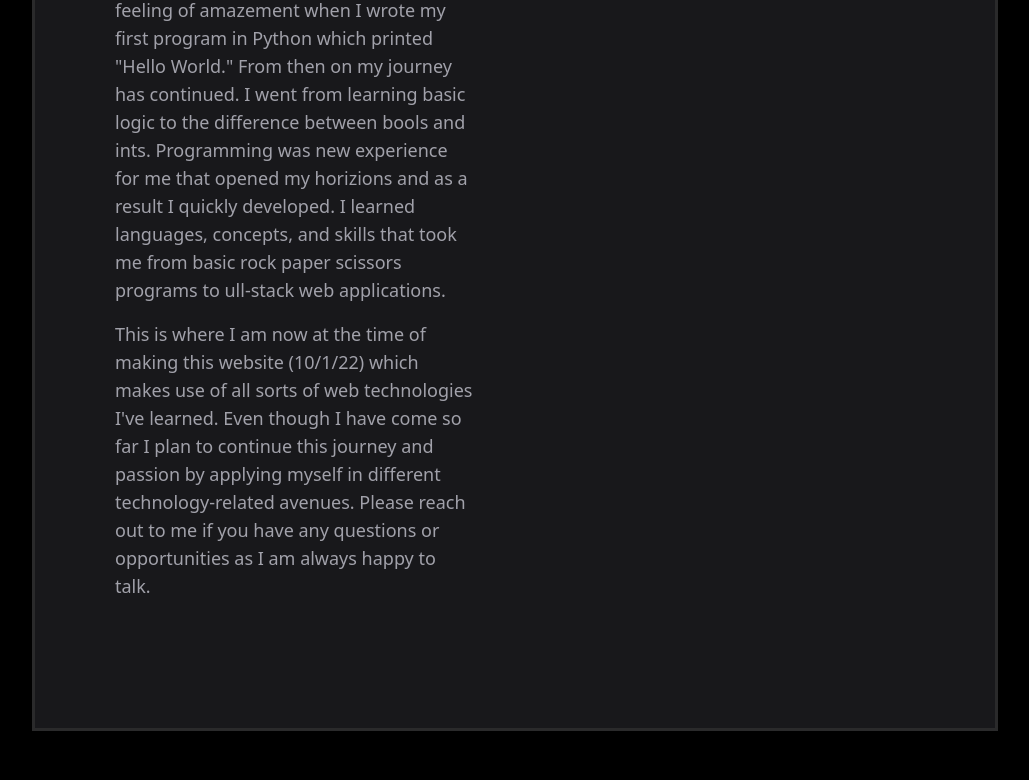
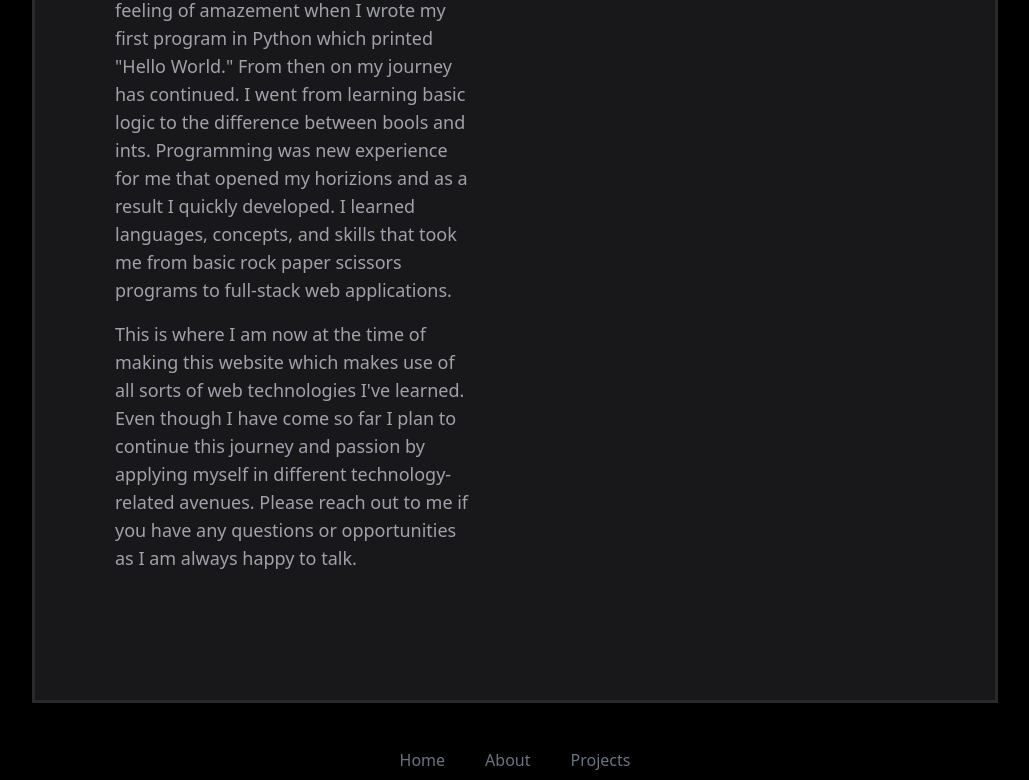
Before and after one commit to Seanrk06/PersonalPortfolio, a React (Create React App) app: page /about in a window 1280 px wide. Shown: the part 404-1184 px from the top of the page, without its empty margins (125-1154 px from the left). Built offline with nearby package versions, Linux system fonts and the light colour scheme.

Commit message:
Update AboutTitle.jsx

```diff
--- a/src/components/AboutTitle.jsx
+++ b/src/components/AboutTitle.jsx
@@ -15,13 +15,14 @@ function AboutTitle(props) {
           bools and ints. Programming was new experience for me that opened my
           horizions and as a result I quickly developed. I learned languages,
           concepts, and skills that took me from basic rock paper scissors
-          programs to ull-stack web applications.
+          programs to full-stack web applications.
           <p className="pt-4">
-            This is where I am now at the time of making this website (10/1/22)
-            which makes use of all sorts of web technologies I've learned. Even though I have come so far I plan to
-            continue this journey and passion by applying myself in different
-            technology-related avenues. Please reach out to me if you have any
-            questions or opportunities as I am always happy to talk.
+            This is where I am now at the time of making this website
+            which makes use of all sorts of web technologies I've learned. Even
+            though I have come so far I plan to continue this journey and
+            passion by applying myself in different technology-related avenues.
+            Please reach out to me if you have any questions or opportunities as
+            I am always happy to talk.
           </p>
         </p>
       </div>
```
